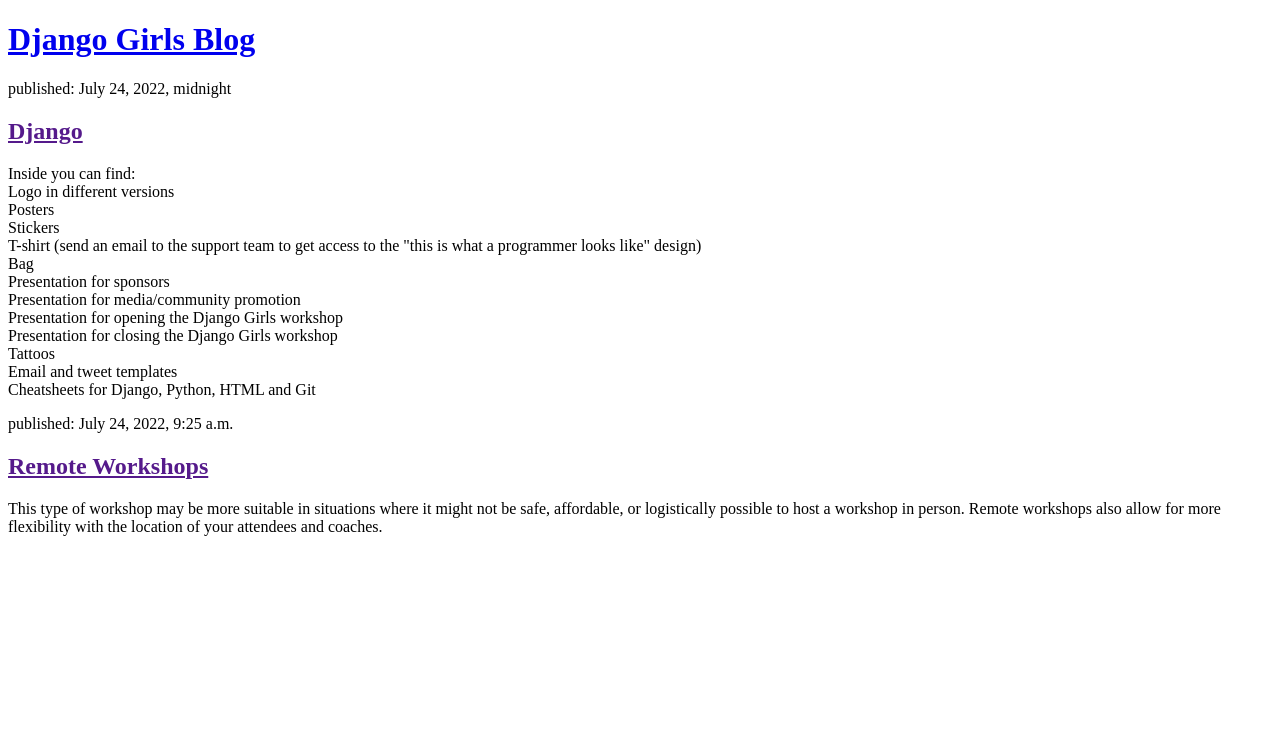
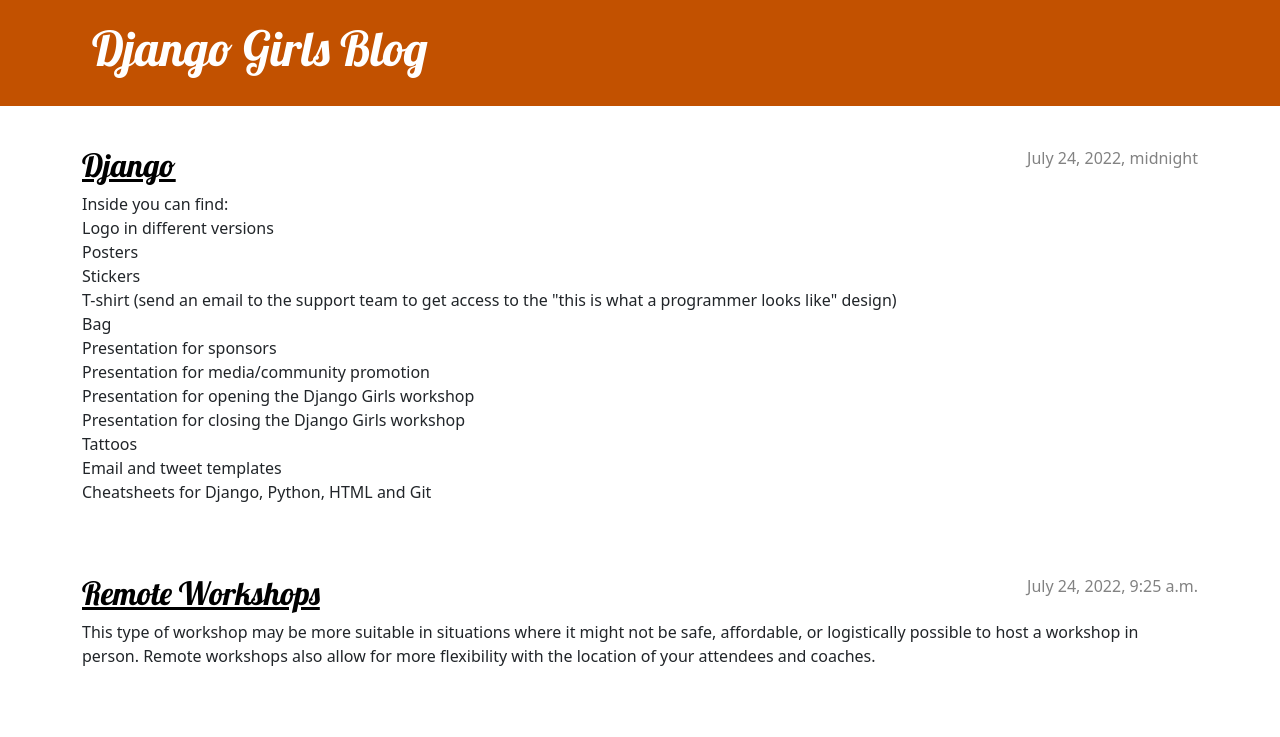
Before and after one commit to phelisia/MY-FIRST-BLOG, a Django app: page / in a window 1280 px wide. Shown: the top 737 px of the page. Run offline with Django 4.2, Linux system fonts and the light colour scheme; data comes from the database, SQL or seed files in the repository.

Commit message:
Added view and template for detailed blog post as well as CSS for the site.

```diff
--- /dev/null
+++ b/blog/static/css/blog.css
@@ -0,0 +1,70 @@
+.page-header {
+    background-color: #C25100;
+    margin-top: 0;
+    margin-bottom: 40px;
+    padding: 20px 20px 20px 40px;
+}
+
+.page-header h1,
+.page-header h1 a,
+.page-header h1 a:visited,
+.page-header h1 a:active {
+    color: #ffffff;
+    font-size: 36pt;
+    text-decoration: none;
+}
+
+h1,
+h2,
+h3,
+h4 {
+    font-family: 'Lobster', cursive;
+}
+
+.date {
+    color: #828282;
+}
+
+.save {
+    float: right;
+}
+
+.post-form textarea,
+.post-form input {
+    width: 100%;
+}
+
+.top-menu,
+.top-menu:hover,
+.top-menu:visited {
+    color: #ffffff;
+    float: right;
+    font-size: 26pt;
+    margin-right: 20px;
+}
+
+.post {
+    margin-bottom: 70px;
+}
+
+.post h2 a,
+.post h2 a:visited {
+    color: #000000;
+}
+
+.post > .date,
+.post > .actions {
+    float: right;
+}
+
+.btn-secondary,
+.btn-secondary:visited {
+    color: #C25100;
+    background: none;
+    border-color: #C25100;
+}
+
+.btn-secondary:hover {
+    color: #FFFFFF;
+    background-color: #C25100;
+}
--- /dev/null
+++ b/blog/templates/blog/base.html
@@ -0,0 +1,25 @@
+{% load static %}
+<!DOCTYPE html>
+<html>
+    <head>
+        <title>Django Girls blog</title>
+        <link rel="stylesheet" href="https://cdn.jsdelivr.net/npm/bootstrap@5.1.3/dist/css/bootstrap.min.css" integrity="sha384-1BmE4kWBq78iYhFldvKuhfTAU6auU8tT94WrHftjDbrCEXSU1oBoqyl2QvZ6jIW3" crossorigin="anonymous">
+        <link href='//fonts.googleapis.com/css?family=Lobster&subset=latin,latin-ext' rel='stylesheet' type='text/css'>
+        <link rel="stylesheet" href="{% static 'css/blog.css' %}">
+    </head>
+    <body>
+        <header class="page-header">
+            <div class="container">
+                <h1><a href="/">Django Girls Blog</a></h1>
+            </div>
+          </header>
+          <main class="container">
+              <div class="row">
+                  <div class="col">
+                  {% block content %}
+                  {% endblock %}
+                  </div>
+              </div>
+          </main>
+    </body>
+</html>
--- a/blog/templates/blog/post_list.html
+++ b/blog/templates/blog/post_list.html
@@ -1,19 +1,31 @@
+{% extends 'blog/base.html' %}
+{% load static %}
 <!DOCTYPE html>
 <html>
     <head>
         <title>Django Girls blog</title>
+        <link rel="stylesheet" href="{% static 'css/blog.css' %}">
+        <link rel="stylesheet" href="https://cdn.jsdelivr.net/npm/bootstrap@5.1.3/dist/css/bootstrap.min.css" integrity="sha384-1BmE4kWBq78iYhFldvKuhfTAU6auU8tT94WrHftjDbrCEXSU1oBoqyl2QvZ6jIW3" crossorigin="anonymous">
+        <link href="//fonts.googleapis.com/css?family=Lobster&subset=latin,latin-ext" rel="stylesheet" type="text/css">
+
     </head>
     <body>
-        <header>
-            <h1><a href="/">Django Girls Blog</a></h1>
+        <header class="page-header">
+            <div class="container">
+                <h1><a href="/">Django Girls Blog</a></h1>
+            </div>
         </header>
 
-        {% for post in posts %}
-            <article>
-                <time>published: {{ post.published_date }}</time>
-                <h2><a href="">{{ post.title }}</a></h2>
-                <p>{{ post.text|linebreaksbr }}</p>
-            </article>
-        {% endfor %}
+        {% block content %}
+    {% for post in posts %}
+        <article class="post">
+            <time class="date">
+                {{ post.published_date }}
+            </time>
+            <h2><a href="{% url 'post_detail' pk=post.pk %}">{{ post.title }}</a></h2>
+            <p>{{ post.text|linebreaksbr }}</p>
+        </article>
+    {% endfor %}
+{% endblock %}
     </body>
 </html>
--- a/blog/urls.py
+++ b/blog/urls.py
@@ -2,4 +2,5 @@ from django.urls import path
 from . import views
 urlpatterns=[
     path('',views.post_list, name='post_list'),
+     path('post/<int:pk>/', views.post_detail, name='post_detail'),
 ]
--- a/blog/views.py
+++ b/blog/views.py
@@ -1,8 +1,13 @@
 from django.shortcuts import render
 from .models import Post
 from django.utils import timezone
+from django.shortcuts import render, get_object_or_404
 
 # Create your views here.
 def post_list(request):
     posts = Post.objects.filter(published_date__lte=timezone.now()).order_by('published_date')
     return render(request, 'blog/post_list.html', {'posts': posts})
+
+def post_detail(request, pk):
+    post = get_object_or_404(Post, pk=pk)
+    return render(request, 'blog/post_detail.html', {'post': post})
```
Also changed, not shown: blog/templates/blog/post_detail.html (added, +12 -0 lines).
